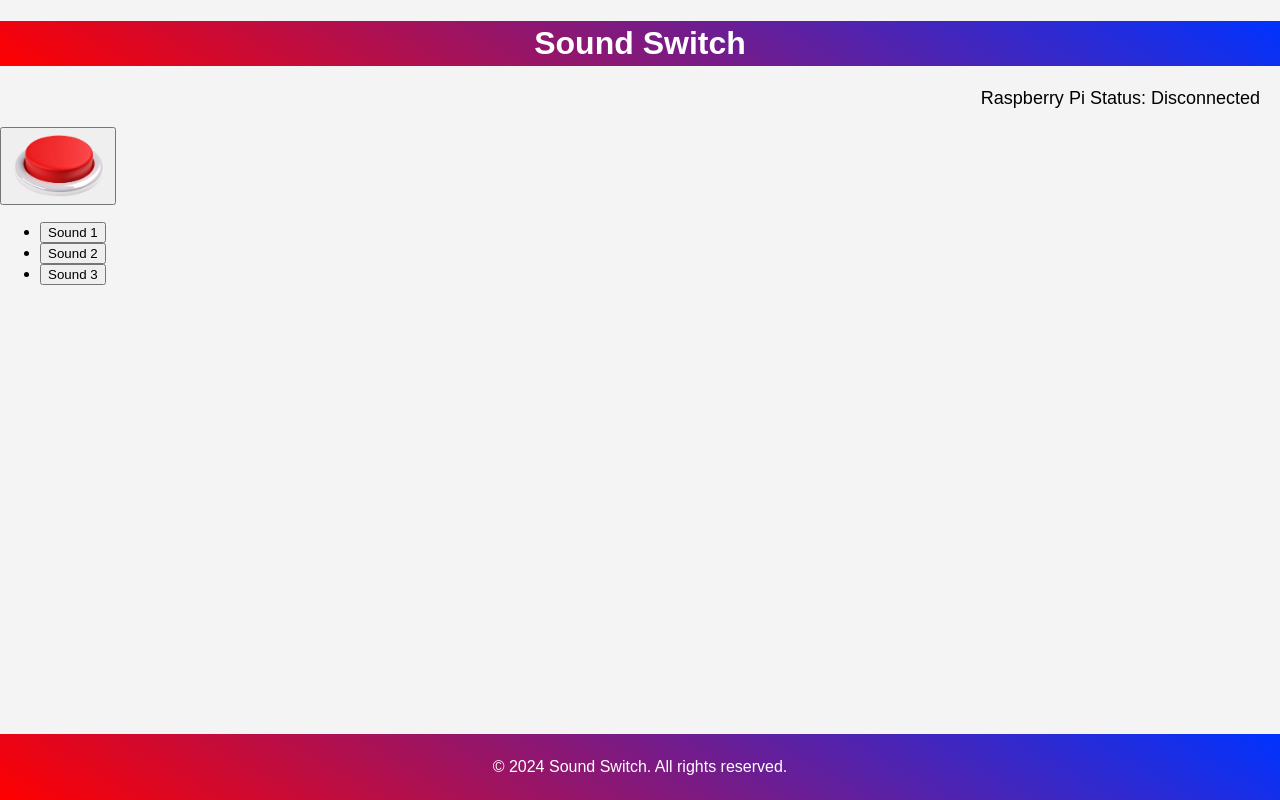
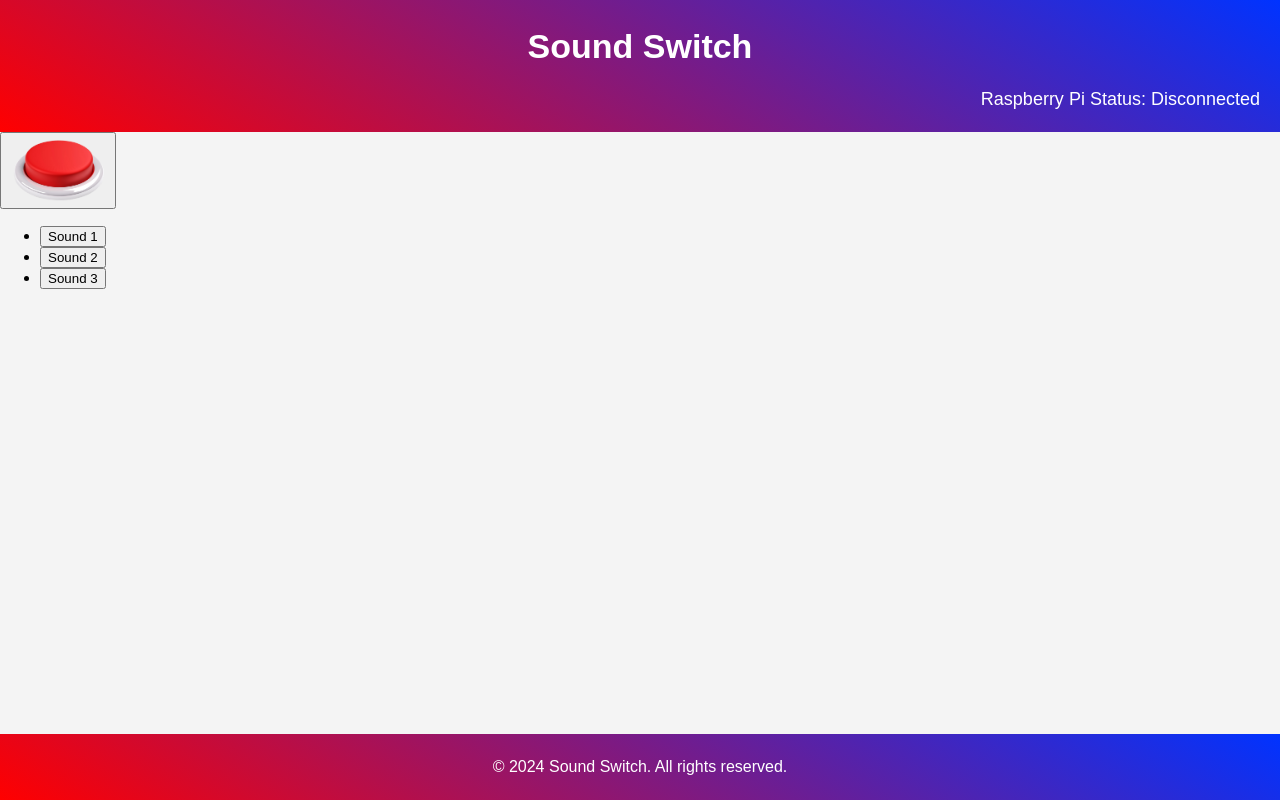
Before and after one commit to R-WILL08/MLG_Button, a website: page index.html in a window 1280 px wide. Drawn offline with Linux system fonts and the light colour scheme.

Commit message:
time for js

```diff
--- a/index.html
+++ b/index.html
@@ -6,7 +6,7 @@
     <meta name="viewport" content="width=device-width, initial-scale=1.0">
     <title>Document</title>
     <header>
-        <h1>Sound Switch</h1>
+        <h1 id="head">Sound Switch</h1>
         <div id="raspberry status">
             <p>Raspberry Pi Status: <span id="statusText">Disconnected</span></p>
         </div>
--- a/styles.css
+++ b/styles.css
@@ -1,15 +1,18 @@
 /* styles.css */
 
-header h1{
+header{
     background: linear-gradient(30deg, #ff0000 0%, #0033ff 100%);    color: white;
     padding: 4px 0;
     text-align: center;
 
 }
 
+#head {
+    text-align: center;
+    font-size: 34px;
+}
 #raspberry\ status {
     text-align: right;
-    margin-top: 10px;
     margin-bottom: 10px;
     margin-right: 20px;
     font-size: 18px;
```
